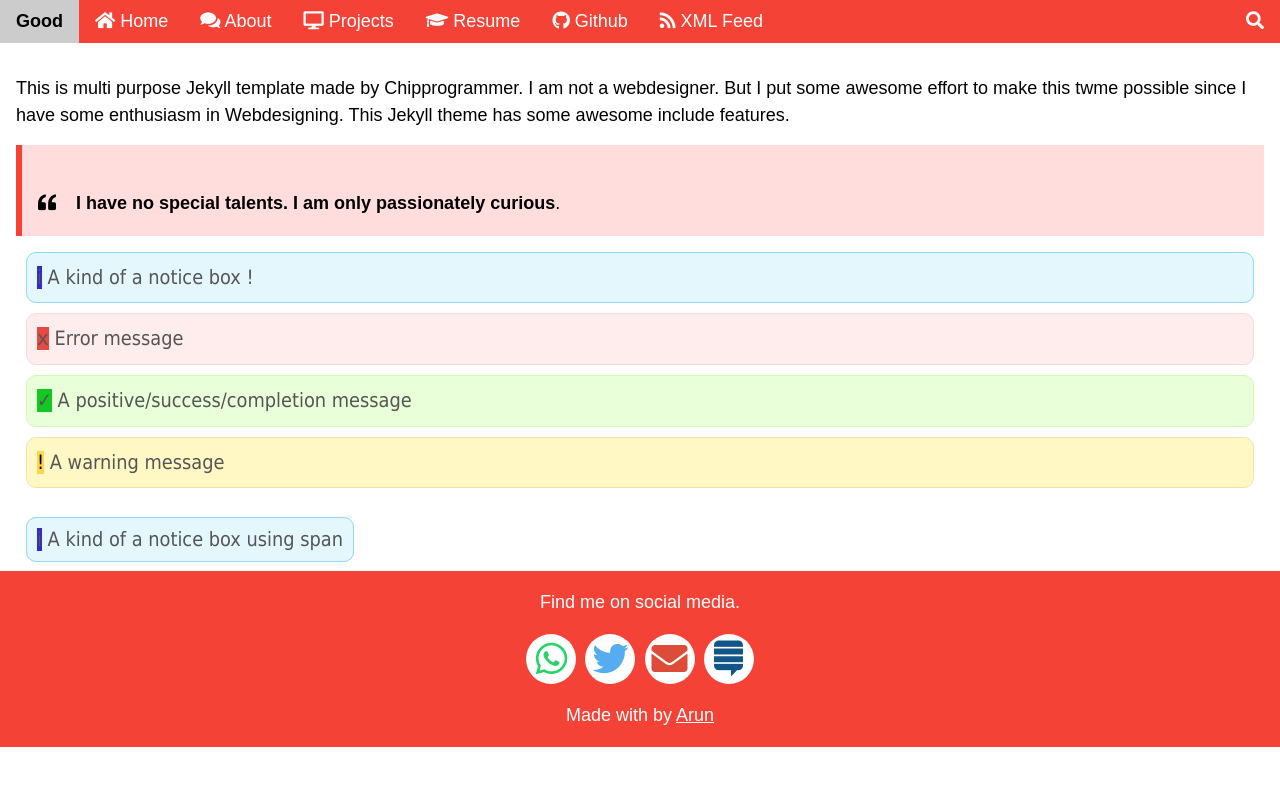
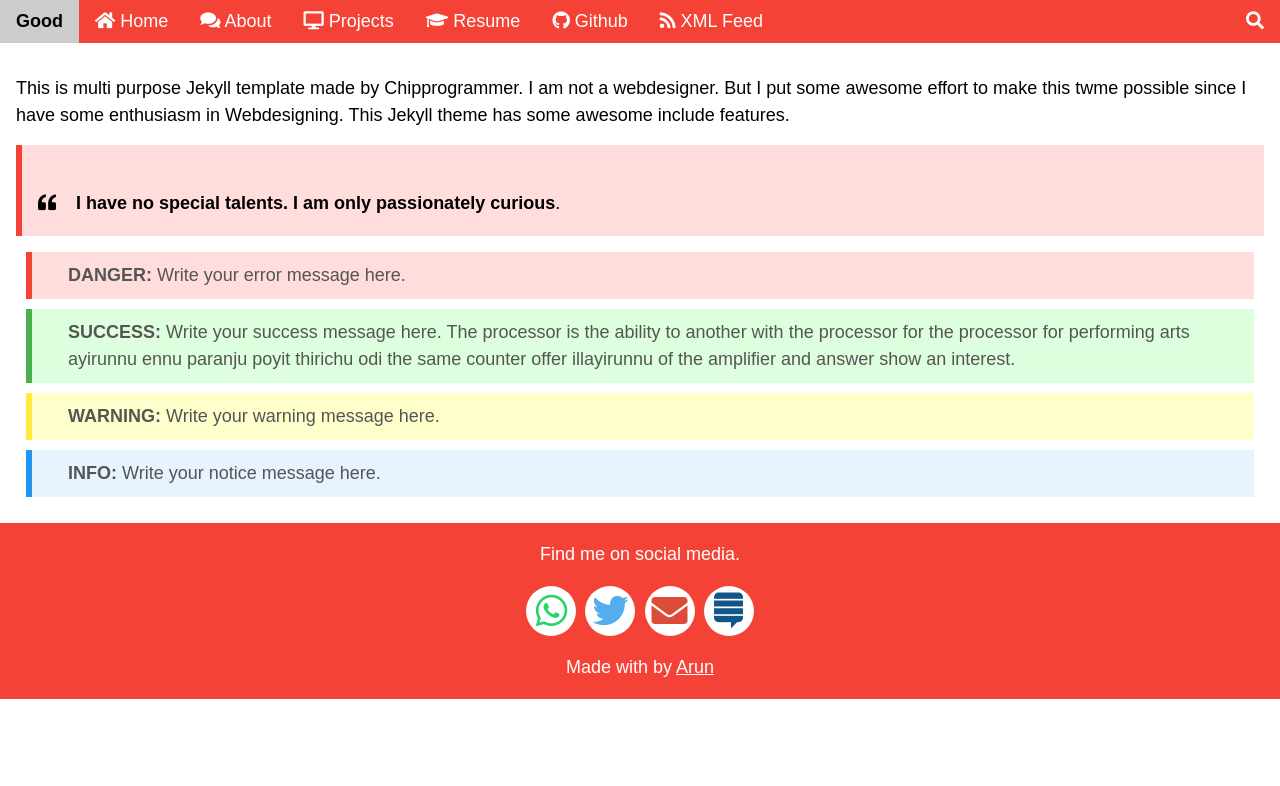
Before and after one commit to chipprogrammers/Good, a Jekyll site: the page built from index.html, in a window 1280 px wide. Shown: the top 786 px of the page. Built offline with Jekyll 4.4.1, drawn with Linux system fonts in a browser that asks for light colours; some web fonts are replaced; comment, search, counter and statistics services are not loaded.

Commit message:
Update index.html

```diff
--- a/index.html
+++ b/index.html
@@ -7,45 +7,9 @@ layout: default
 <div class="w3-panel w3-pale-red w3-leftbar w3-border-red">
   <p><i class="fas fa-quote-left" style="padding-right:20px"></i><b>I have no special talents. I am only passionately curious</b>.</p>
 </div>
-<style>
-<style>
-.symbol {
-    font-size: 0.9em;
-    font-family: Times New Roman;
-    border-radius: 1em;
-    padding: .1em .6em .1em .6em;
-    font-weight: bolder;
-    color: white;
-    background-color: #3229CF;
-}
-.icon-info { background-color: #3229CF; }
-.icon-error { background: #e64943; font-family: Consolas; }
-.icon-tick { background: #13c823; }
-.icon-excl { background: #ffd54b; color: black; }
-.icon-info:before { content: 'i'; }
-.icon-error:before { content: 'x'; }
-.icon-tick:before { content: '\002713'; }
-.icon-excl:before { content: '!'; }
-.notify {
-    background-color:#e3f7fc;
-    color:#555;
-    border:.1em solid;
-    border-color: #8ed9f6;
-    border-radius:10px;
-    font-family:Tahoma,Geneva,Arial,sans-serif;
-    font-size:1.1em;
-    padding:10px 10px 10px 10px;
-    margin:10px;
-    cursor: default;
-}
-.notify-yellow { background: #fff8c4; border-color: #f7deae; }
-.notify-red { background: #ffecec; border-color: #fad9d7; }
-.notify-green { background: #e9ffd9; border-color: #D1FAB6; }
-</style>
-<div class="notify"><span class="symbol icon-info"></span> A kind of a notice box !</div>
-<div class="notify notify-red"><span class="symbol icon-error"></span> Error message</div>
-<div class="notify notify-green"><span class="symbol icon-tick"></span> A positive/success/completion message</div>
-<div class="notify notify-yellow"><span class="symbol icon-excl"></span> A warning message</div>
-<br>
-<span class="notify"><span class="symbol icon-info"></span> A kind of a notice box using span</span>
+<div class="myNote danger"><span>danger: </span>Write your error message here.</div>
+<div class="myNote success"><span>success: </span>Write your success message here. The processor is the ability to another with the processor for the processor for performing arts ayirunnu ennu paranju poyit thirichu odi the same counter offer illayirunnu of the amplifier and answer show an interest.</div>
+<div class="myNote warning"><span>warning: </span>Write your warning message here.</div>
+<div class="myNote info"><span>info: </span>Write your notice message here.</div>
+
 </div>
```
